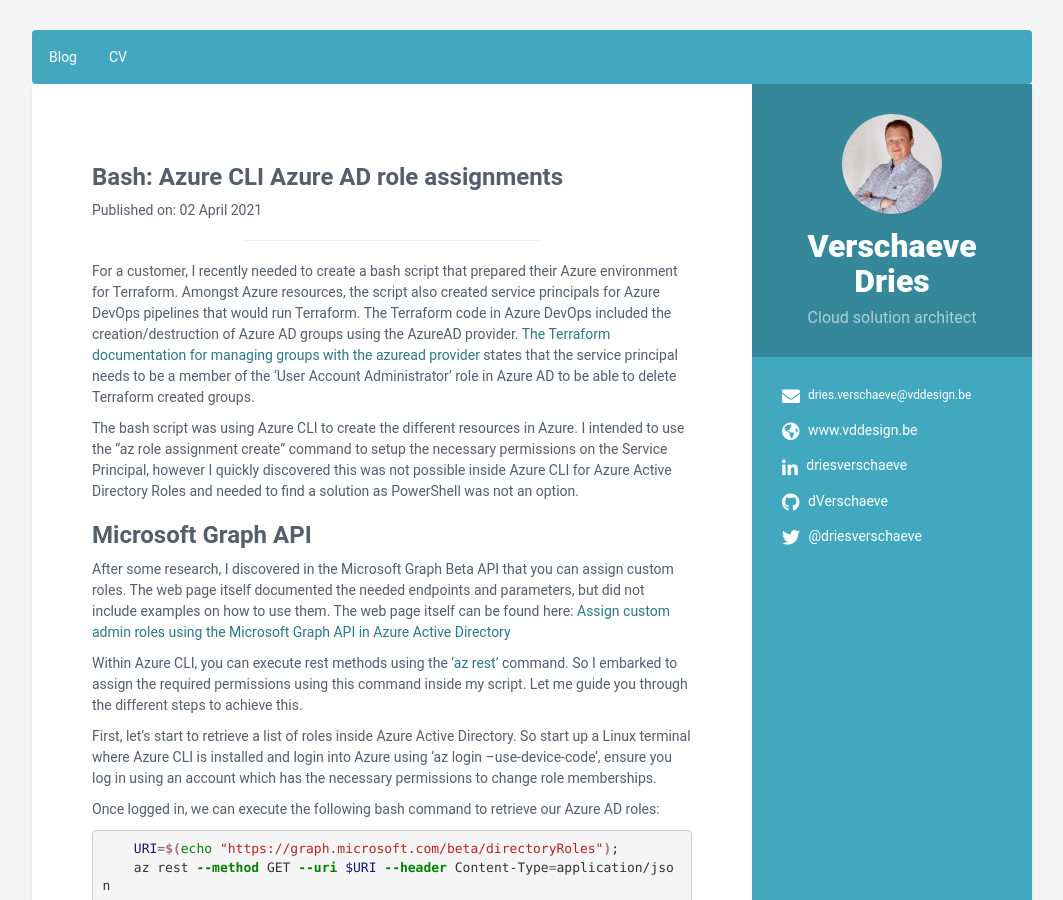
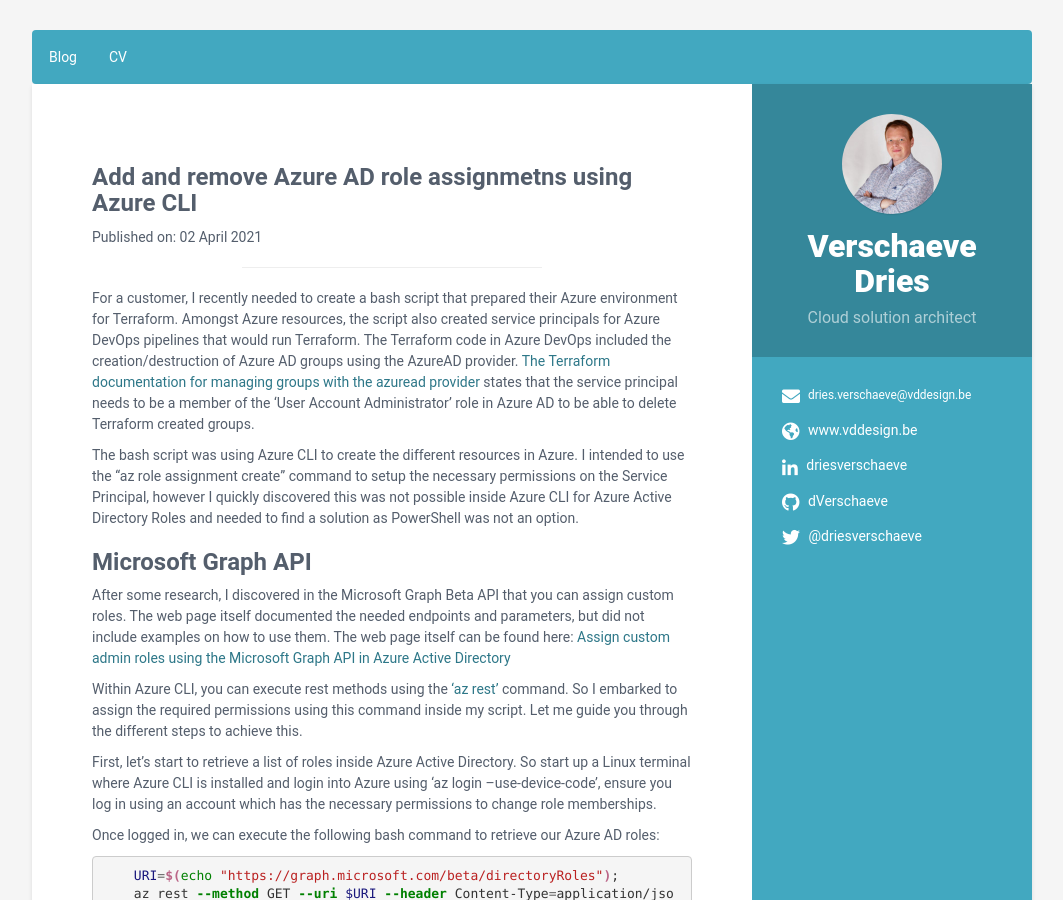
Before and after one commit to dVerschaeve/dverschaeve.github.io, a Jekyll site: the page built from _posts/2021-04-02-AzureCLI-AzureAD-RoleAssignments.md, in a window 1280 px wide and 900 px high. Shown: the whole window, without its empty margins (108-1171 px from the left). Built offline with Jekyll 4.4.1, drawn with Linux system fonts in a browser that asks for light colours.

Commit message:
Update 2021-04-02-AzureCLI-AzureAD-RoleAssignments.md
Title Update

```diff
--- a/_posts/2021-04-02-AzureCLI-AzureAD-RoleAssignments.md
+++ b/_posts/2021-04-02-AzureCLI-AzureAD-RoleAssignments.md
@@ -1,6 +1,6 @@
 ---
 layout: post
-title: "Bash: Azure CLI Azure AD role assignments"
+title: "Add and remove Azure AD role assignmetns using Azure CLI"
 excerpt: "Using Azure CLI in bash to add and remove Azure AD role assignments"
 date: 2021-04-02
 ---
```
